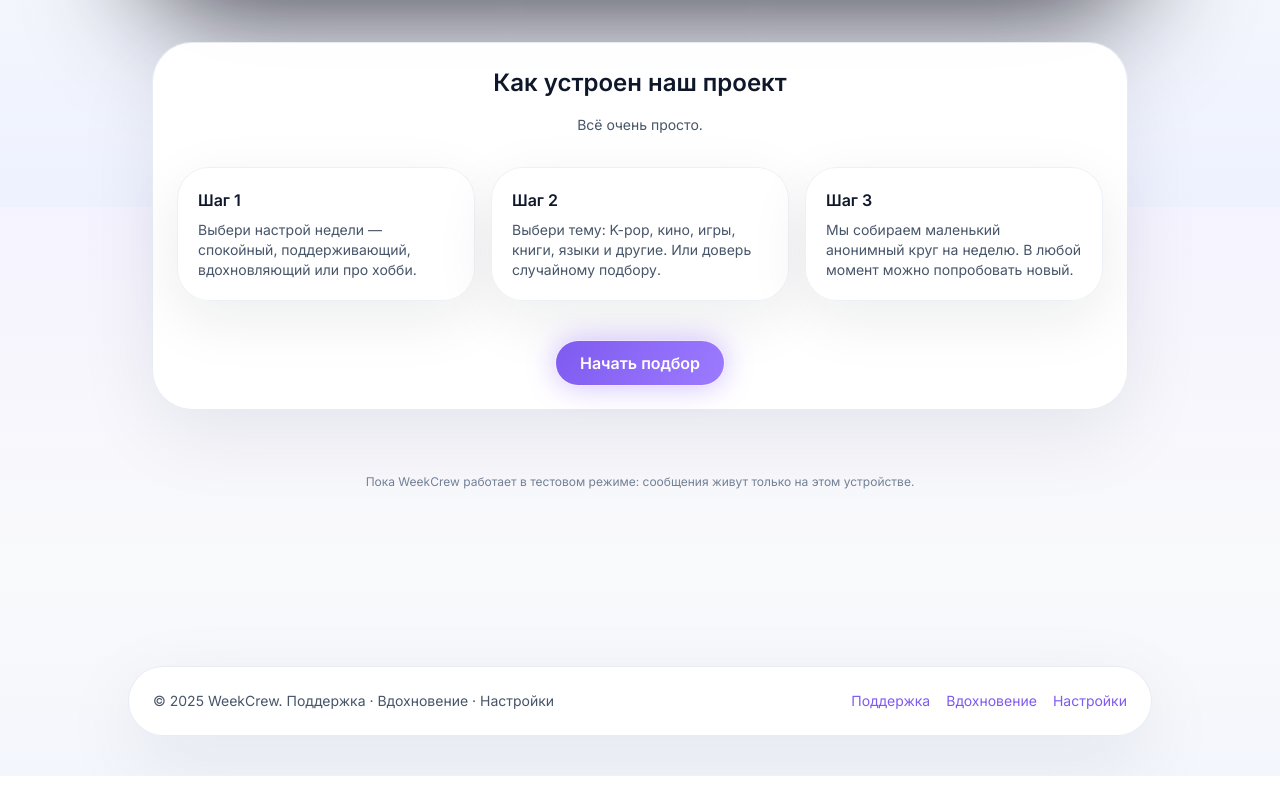
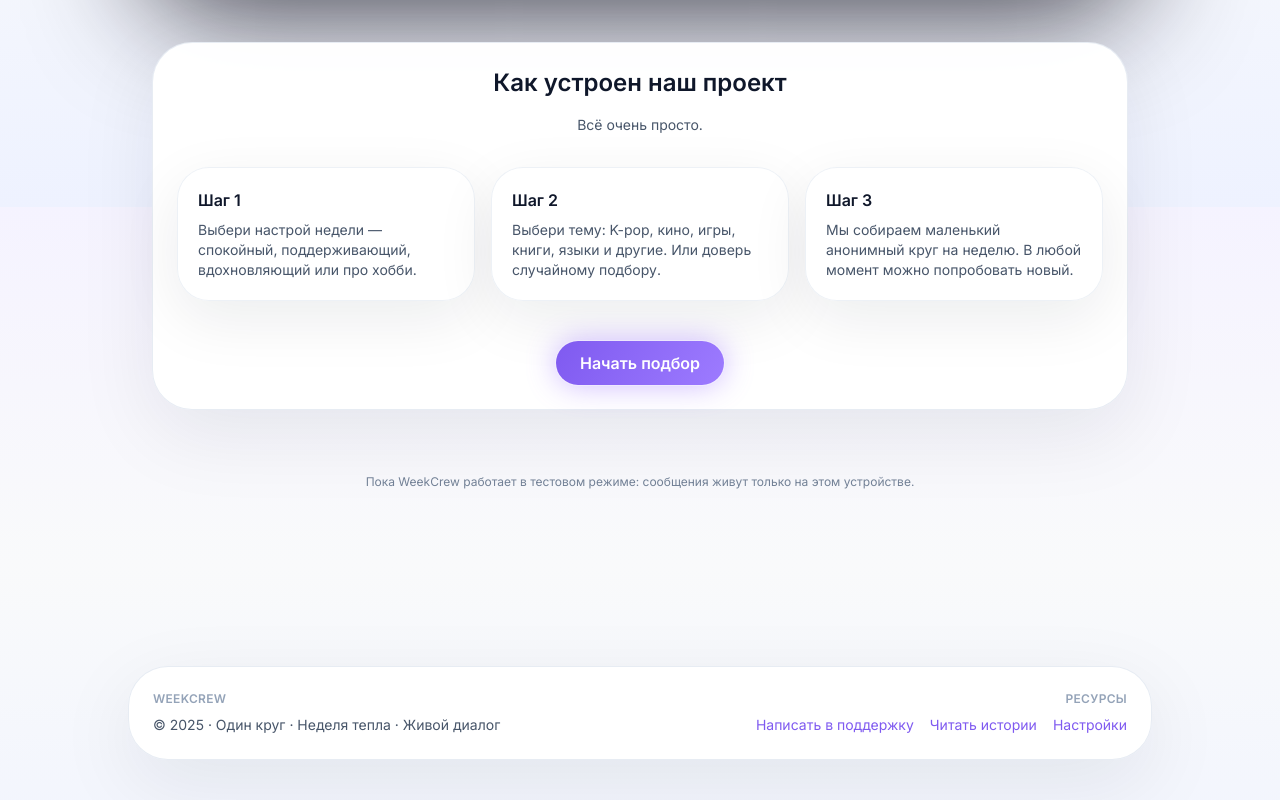
Before and after one commit to QuantumKeyUYU/WeekCrew, a Next.js app: page / in a window 1280 px wide. Shown: the part 593-1393 px from the top of the page. Before the commit the page ends 1369 px from the top, so only its background shows below. Built offline with nearby package versions, Linux system fonts and the light colour scheme; no server answers.

Commit message:
Refresh landing link text and footer

```diff
--- a/src/components/layout/footer.tsx
+++ b/src/components/layout/footer.tsx
@@ -7,9 +7,16 @@ export const Footer = () => {
   return (
     <footer className="mt-16 px-4 pb-10 text-sm text-slate-600 dark:text-slate-300">
       <div className="mx-auto w-full max-w-5xl">
-        <div className="app-panel flex flex-col gap-3 px-6 py-6 sm:flex-row sm:items-center sm:justify-between">
-          <p className="text-sm text-slate-600 dark:text-slate-300">© 2025 WeekCrew. {t('footer_tagline')}</p>
-          <div className="flex flex-wrap items-center gap-4 text-sm">
+        <div className="app-panel grid gap-6 px-6 py-6 sm:grid-cols-[minmax(0,1fr)_auto] sm:items-center">
+          <div>
+            <p className="text-xs font-semibold uppercase tracking-wide text-slate-400 dark:text-slate-500">WeekCrew</p>
+            <p className="mt-2 text-sm text-slate-600 dark:text-slate-300">© 2025 · {t('footer_tagline')}</p>
+          </div>
+          <div className="flex flex-col gap-2 text-sm sm:items-end">
+            <span className="text-xs font-semibold uppercase tracking-wide text-slate-400 dark:text-slate-500">
+              {t('footer_links_label')}
+            </span>
+            <div className="flex flex-wrap items-center gap-4 text-sm sm:justify-end">
               <a href="mailto:hey@weekcrew.app" className="transition hover:text-brand-foreground">
                 {t('footer_support')}
               </a>
@@ -22,6 +29,7 @@ export const Footer = () => {
             </div>
           </div>
         </div>
+      </div>
     </footer>
   );
 };
--- a/src/i18n/copy.ts
+++ b/src/i18n/copy.ts
@@ -11,7 +11,7 @@ export const copy = {
     landing_hero_title: 'Твой личный чат на неделю.',
     landing_hero_subtitle: 'Без регистрации. Без алгоритмов.',
     landing_hero_cta: 'Начать подбор',
-    landing_more_link: 'Как устроено',
+    landing_more_link: 'Узнать подробнее',
     landing_go_to_circle: 'У меня уже есть круг',
     landing_test_mode_hint: 'Пока WeekCrew работает в тестовом режиме: сообщения живут только на этом устройстве.',
     landing_how_title: 'Как устроен наш проект',
@@ -245,9 +245,10 @@ export const copy = {
       'Спасибо, что был(а) в круге. Даже короткие сообщения создают настроение. Можно поделиться финальной мыслью или просто тихо завершить неделю.',
     circle_last_week_hint: 'Когда будешь готов(а), выбери новое настроение — начнётся свежий круг.',
     circle_last_week_cta: 'Подобрать новый круг',
-    footer_tagline: 'Поддержка · Вдохновение · Настройки',
-    footer_support: 'Поддержка',
-    footer_inspiration: 'Вдохновение',
+    footer_tagline: 'Один круг · Неделя тепла · Живой диалог',
+    footer_links_label: 'Ресурсы',
+    footer_support: 'Написать в поддержку',
+    footer_inspiration: 'Читать истории',
     error_boundary_title: 'Что-то пошло не так',
     error_boundary_description: 'Перезагрузи страницу. Если ошибка повторится, напиши в поддержку.',
     error_boundary_action: 'Перезагрузить страницу',
@@ -328,7 +329,7 @@ export const copy = {
     landing_hero_title: 'Your personal chat for a week.',
     landing_hero_subtitle: 'No sign-up. No algorithms.',
     landing_hero_cta: 'Start matching',
-    landing_more_link: 'How it works',
+    landing_more_link: 'Learn more',
     landing_go_to_circle: 'Go to my circle',
     landing_test_mode_hint: 'WeekCrew is in test mode: messages stay only on this device.',
     landing_how_title: 'How our project works',
@@ -570,9 +571,10 @@ export const copy = {
       'Thanks for being here. Even short notes shape the vibe. Drop a final thought or quietly finish the week.',
     circle_last_week_hint: 'When you’re ready, choose another mood — a fresh circle will start.',
     circle_last_week_cta: 'Pick a new circle',
-    footer_tagline: 'Support · Inspiration · Settings',
-    footer_support: 'Support',
-    footer_inspiration: 'Inspiration',
+    footer_tagline: 'One circle · A week of warmth · Real dialogue',
+    footer_links_label: 'Resources',
+    footer_support: 'Contact support',
+    footer_inspiration: 'Read stories',
     error_boundary_title: 'Something went wrong',
     error_boundary_description: 'Reload the page. If it happens again, reach out to support.',
     error_boundary_action: 'Reload page',
```
Lines whose indentation alone changed are shown as unchanged.
